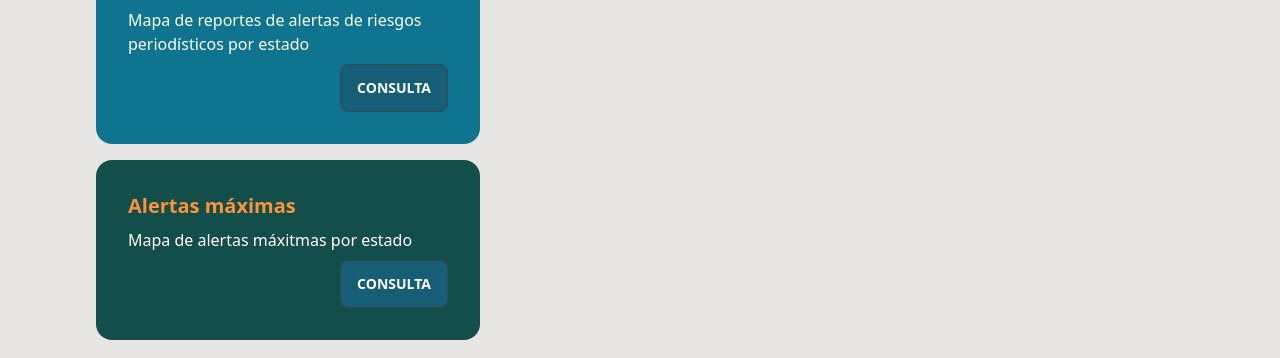
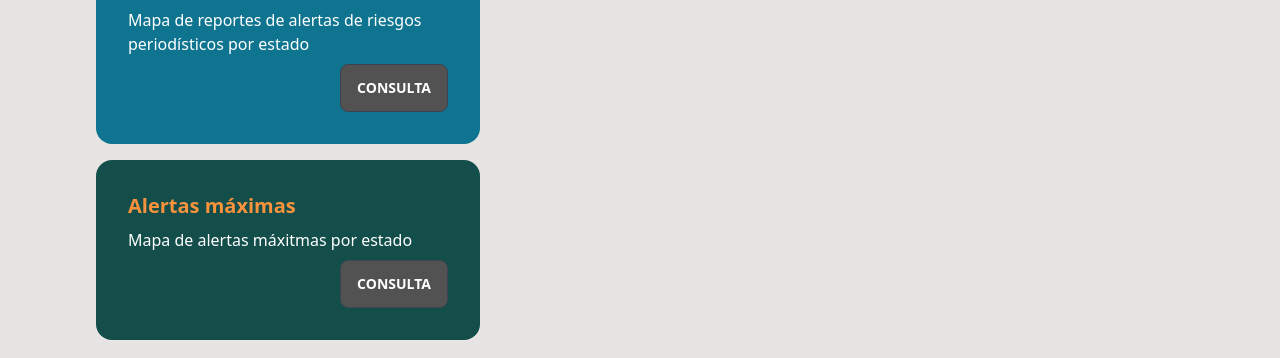
Before and after one commit to Avzolem/alertaprensanext, a Next.js app: page / in a window 1280 px wide. Shown: the part 224-582 px from the top of the page. Built offline with nearby package versions, Linux system fonts and the light colour scheme; no server answers.

Commit message:
change color on Card component button

```diff
--- a/components/Card.js
+++ b/components/Card.js
@@ -17,7 +17,7 @@ const Card = ({ title, text, type, setMapLoader }) => {
           <p>{text}</p>
           <div className="card-actions justify-end">
             <button
-              className="btn bg-cyan-800"
+              className="btn bg-neutral-600"
               onClick={() => setMapLoader(type)}
             >
               Consulta
```
